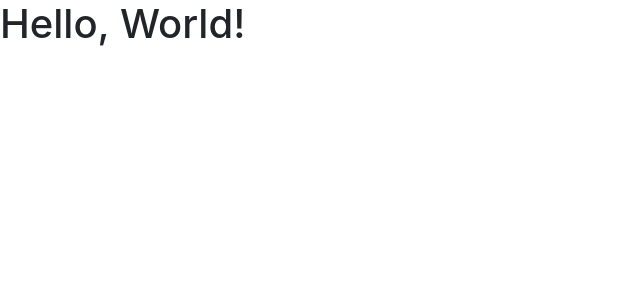
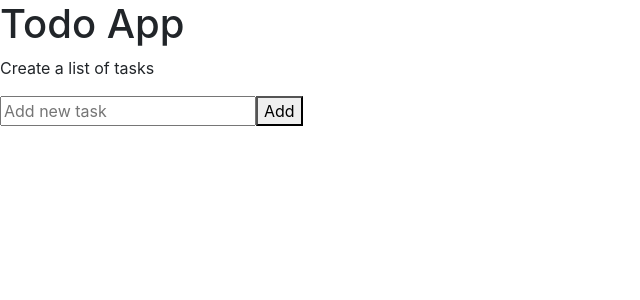
Before and after one commit to Gw3i/todo-app-vue, a Nuxt app: page / in a window 1280 px wide. Shown: the top 300 px of the page, without its empty margins (0-640 px from the left). Built offline with nearby package versions, Linux system fonts and the light colour scheme.

Commit message:
Add form

```diff
--- a/pages/index.vue
+++ b/pages/index.vue
@@ -1,9 +1,22 @@
 <template>
-  <h1>Hello, World!</h1>
+  <main>
+    <h1>Todo App</h1>
+    <p>Create a list of tasks</p>
+
+    <form>
+      <label>
+        <input
+          type="text"
+          placeholder="Add new task"
+          v-model="newTask"
+          @keypress.enter="addTask"
+        />
+      </label>
+      <button @click="addTask">Add</button>
+    </form>
+  </main>
 </template>
 
 <script>
-export default {
-  name: 'IndexPage',
-}
+export default {}
 </script>
```
